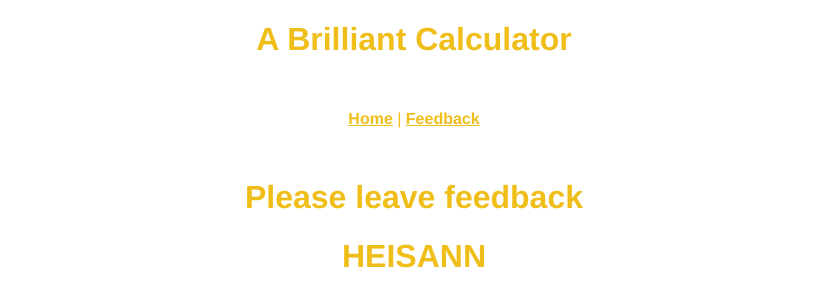
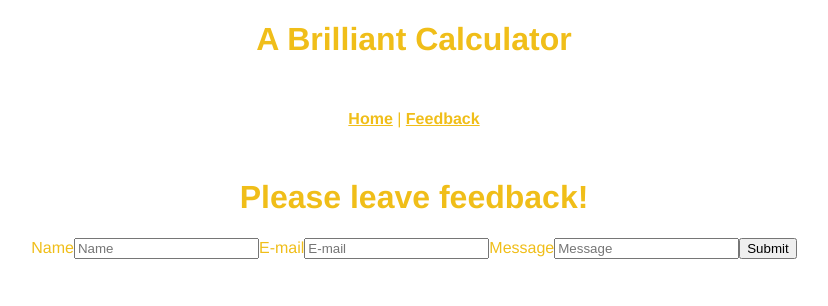
Before and after one commit to andershc/IDATT2015-FullStack, a Vue app: page /feedback in a window 1280 px wide. Shown: the top 306 px of the page, without its empty margins (226-1054 px from the left). Built offline with nearby package versions, Linux system fonts and the light colour scheme.

Commit message:
Used forms to create the base inut fields for name, email and message. Also added a submit button.

```diff
--- a/package.json
+++ b/package.json
@@ -8,6 +8,7 @@
     "lint": "vue-cli-service lint"
   },
   "dependencies": {
+    "axios": "^0.25.0",
     "core-js": "^3.6.5",
     "vue": "^3.0.0",
     "vue-router": "^4.0.0-0",
--- a/src/components/BaseInput.vue
+++ b/src/components/BaseInput.vue
@@ -1,12 +1,27 @@
 <template>
-<div>
-  <h1>HEISANN</h1>
-</div>
+  <label v-if="label">{{ label }}</label>
+  <input
+      v-bind="$attrs"
+      :placeholder="label"
+      class="field"
+      :value="modelValue"
+      @input="$emit('update:modelValue', $submission.target.value)"
+  >
 </template>
 
 <script>
 export default {
-  name: "FeedbackComponent"
+  name: "BaseInput",
+  props: {
+    label: {
+      type: String,
+      default: ''
+    },
+    modelValue: {
+      type: [String, Number],
+      default: ''
+    }
+  }
 }
 </script>
 
--- a/src/views/Feedback.vue
+++ b/src/views/Feedback.vue
@@ -1,8 +1,26 @@
 <template>
   <div class="Feedback">
-    <h1>Please leave feedback</h1>
+      <h1>Please leave feedback!</h1>
+    <form>
+      <BaseInput
+        v-model="submission.name"
+        label="Name"
+        type="text"
+      />
+      <BaseInput
+          v-model="submission.email"
+          label="E-mail"
+          type="text"
+      />
+      <BaseInput
+          v-model="submission.message"
+          label="Message"
+          type="text"
+      />
+      <button type="submit">Submit</button>
+    </form>
+
   </div>
-  <base-input></base-input>
 </template>
 
 <script>
@@ -14,5 +32,14 @@ export default {
   components: {
     BaseInput,
   },
+  data() {
+    return {
+      submission: {
+        name: '',
+        email: '',
+        message: ''
+      }
+    }
+  },
 };
 </script>
--- a/src/views/Home.vue
+++ b/src/views/Home.vue
@@ -1,6 +1,5 @@
 <template>
-
-  <Calculator></Calculator>
+  <Calculator/>
 </template>
 
 <script>
```
Also changed, not shown: src/features/SetupFormComponent.js (added, +9 -0 lines), 1 other file (tests, documents, lock files or other folders).
